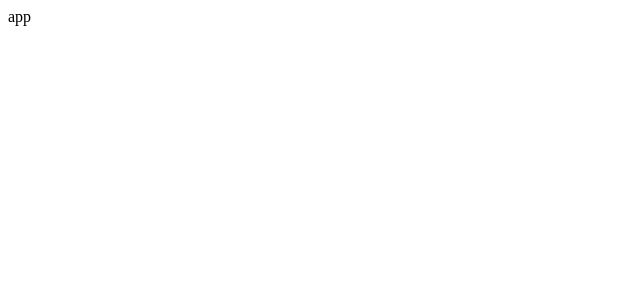
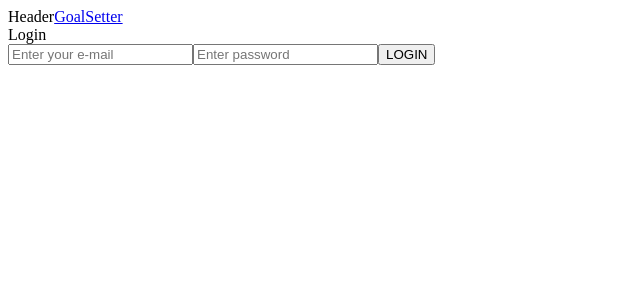
Before and after one commit to ailanablackorchid/react-login-app, a React (Create React App) app: page /login in a window 1280 px wide. Shown: the top 300 px of the page, without its empty margins (0-640 px from the left). Built offline with nearby package versions, Linux system fonts and the light colour scheme.

Commit message:
added login jsx

```diff
--- a/package.json
+++ b/package.json
@@ -8,6 +8,7 @@
     "@testing-library/user-event": "^13.5.0",
     "react": "^18.1.0",
     "react-dom": "^18.1.0",
+    "react-router-dom": "^6.3.0",
     "react-scripts": "5.0.1",
     "web-vitals": "^2.1.4"
   },
--- a/public/index.html
+++ b/public/index.html
@@ -2,14 +2,12 @@
 <html lang="en">
   <head>
     <meta charset="utf-8" />
-    <link rel="icon" href="%PUBLIC_URL%/favicon.ico" />
     <meta name="viewport" content="width=device-width, initial-scale=1" />
     <meta name="theme-color" content="#000000" />
     <meta
       name="description"
       content="Web site created using create-react-app"
     />
-    <link rel="apple-touch-icon" href="%PUBLIC_URL%/logo192.png" />
     <!--
       manifest.json provides metadata used when your web app is installed on a
       user's mobile device or desktop. See https://developers.google.com/web/fundamentals/web-app-manifest/
--- a/src/App.js
+++ b/src/App.js
@@ -1,5 +1,22 @@
+import { BrowserRouter as Router, Routes, Route } from "react-router-dom";
+import Dashboard from "./pages/Dashboard";
+import Login from "./pages/Login";
+import Register from "./pages/Register";
+import Header from "./components/Header";
+
 function App() {
-  return <div>app</div>;
+  return (
+    <>
+      <Router>
+        <Header />
+        <Routes>
+          <Route path="/" element={<Dashboard />} />
+          <Route path="/login" element={<Login />} />
+          <Route path="/register" element={<Register />} />
+        </Routes>
+      </Router>
+    </>
+  );
 }
 
 export default App;
--- /dev/null
+++ b/src/app/store.js
@@ -0,0 +1,5 @@
+import { configureStore } from "@reduxjs/toolkit";
+
+export const store = configureStore({
+  reducer: {},
+});
--- /dev/null
+++ b/src/components/Header.jsx
@@ -0,0 +1,12 @@
+import { Link } from "react-router-dom";
+
+function Header(props) {
+    return (
+        <header>
+           Header
+           <Link to='/'>GoalSetter</Link>
+        </header>
+    );
+}
+
+export default Header;
--- /dev/null
+++ b/src/pages/Dashboard.jsx
@@ -0,0 +1,9 @@
+function Dashboard(props) {
+    return (
+        <div>
+            hello
+        </div>
+    );
+}
+
+export default Dashboard;
--- /dev/null
+++ b/src/pages/Login.jsx
@@ -0,0 +1,50 @@
+import {useState, useEffect} from 'react'
+
+function Login(props) {
+    const [formData, setFormData] = useState({
+        email: '',
+        password: '',
+    });
+
+    const {email, password} = formData;
+
+    const onChange = (e) => {
+        setFormData((prevState)=> ({
+            ...prevState,
+            [e.target.name]: e.target.value,
+        }))
+    }
+
+    const onSubmit = (e) => {
+        e.preventDefault();
+    }
+
+    return (
+        <>
+        <section>
+            Login
+        </section>
+        <form onSubmit={onSubmit}>
+            <input
+                type='text'
+                id='email'
+                name='email'
+                value={email}
+                placeholder='Enter your e-mail'
+                onChange={onChange}
+            />
+            <input
+                type='password'
+                id='password'
+                name='password'
+                value={password}
+                placeholder='Enter password'
+                onChange={onChange}
+            />
+            <button type='submit'>LOGIN</button>
+        </form>
+        </>
+    );
+}
+
+export default Login;
--- /dev/null
+++ b/src/pages/Register.jsx
@@ -0,0 +1,9 @@
+function Register(props) {
+    return (
+        <div>
+
+        </div>
+    );
+}
+
+export default Register;
```
Also changed, not shown: public/manifest.json, 1 other file (tests, documents, lock files or other folders).
